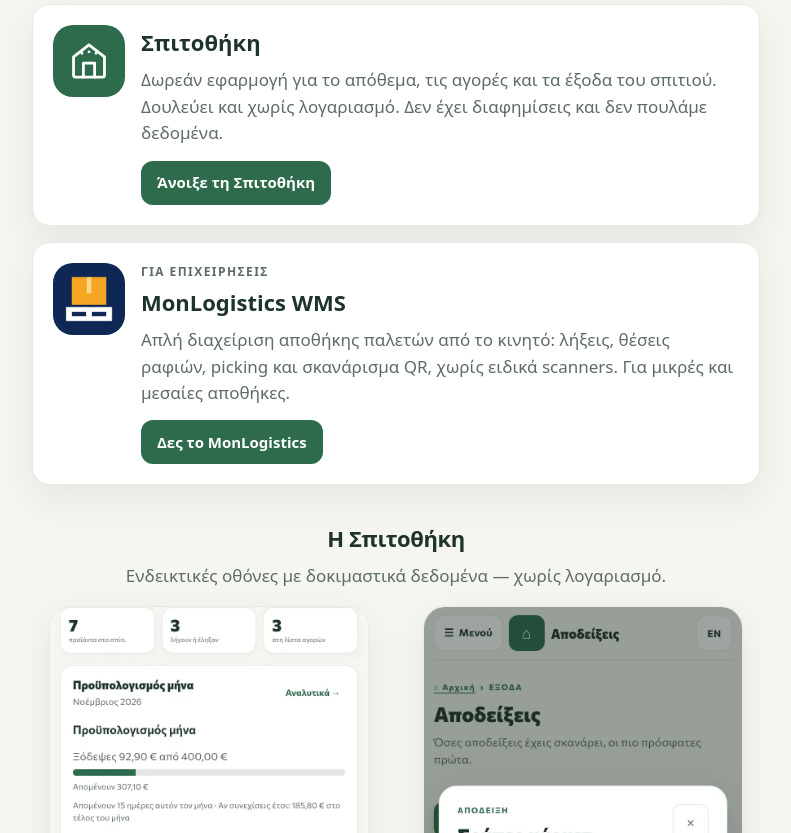
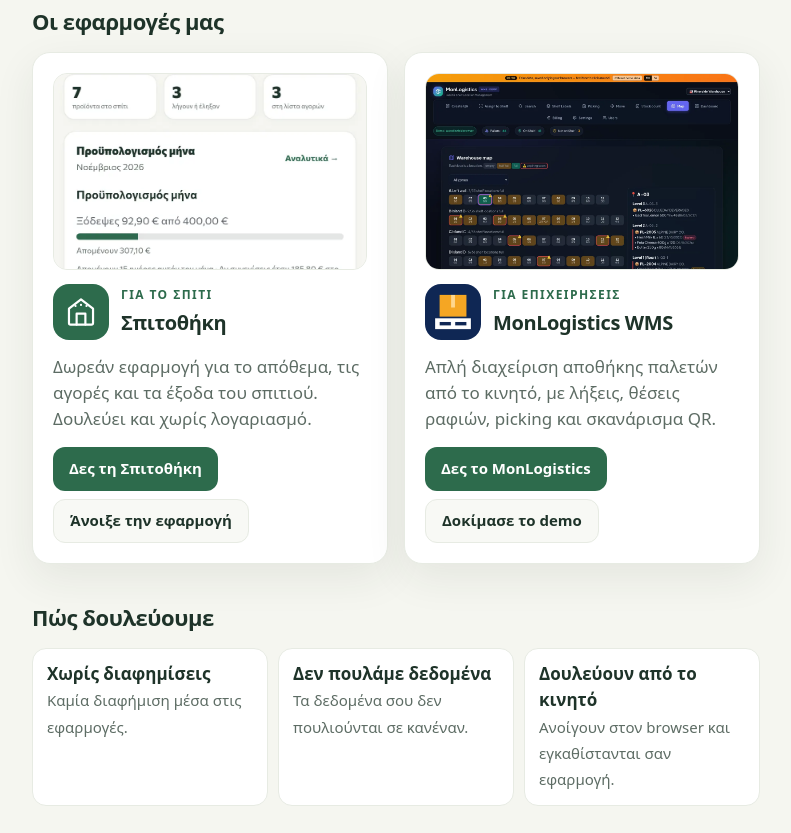
Before and after one commit to oikoslabs/oikoslabs.github.io, a plain HTML site: page index.html in a window 1280 px wide. Shown: the part 307-1140 px from the top of the page, without its empty margins (244-1035 px from the left). Drawn offline with Linux system fonts and the light colour scheme.

Commit message:
Home as neutral two-app overview; add dedicated Spitothiki page; 5-item nav; styles v6

```diff
--- a/index.html
+++ b/index.html
@@ -10,7 +10,7 @@
   <link rel="icon" href="icons/icon.svg" type="image/svg+xml">
   <link rel="icon" href="icons/icon-192.png" sizes="192x192">
   <link rel="apple-touch-icon" href="icons/apple-touch-icon.png">
-  <link rel="stylesheet" href="styles.css?v=5">
+  <link rel="stylesheet" href="styles.css?v=6">
 </head>
 <body>
   <a class="skip" href="#main">Μετάβαση στο περιεχόμενο</a>
@@ -19,6 +19,7 @@
       <a class="brand" href="index.html"><img src="icons/icon.svg" width="40" height="40" alt="">Oikos Labs</a>
       <nav aria-label="Κύρια πλοήγηση">
         <a href="index.html" aria-current="page">Αρχική</a>
+        <a href="spitothiki.html">Σπιτοθήκη</a>
         <a href="monlogistics.html">MonLogistics</a>
         <a href="privacy.html">Απόρρητο</a>
         <a href="contact.html">Επικοινωνία</a>
@@ -30,70 +31,49 @@
     <p class="eyebrow">Oikos Labs</p>
     <h1>Απλές εφαρμογές για το σπίτι και τη δουλειά</h1>
     <p class="lede">Η Oikos Labs φτιάχνει απλές εφαρμογές για το σπίτι και τη δουλειά, με σεβασμό στο απόρρητο. Χωρίς διαφημίσεις και χωρίς πώληση δεδομένων.</p>
-    <article class="card app-card">
-      <img class="mark" src="icons/icon.svg" width="72" height="72" alt="">
+
+    <section class="apps" aria-labelledby="apps-title">
+      <h2 id="apps-title">Οι εφαρμογές μας</h2>
+      <div class="app-grid">
+        <article class="card app-tile">
+          <a class="tile-shot" href="spitothiki.html" tabindex="-1" aria-hidden="true"><img src="shots/home.webp" alt="" width="390" height="844" loading="lazy"></a>
+          <div class="tile-head">
+            <img class="mark" src="icons/icon.svg" width="56" height="56" alt="">
             <div>
-        <h2>Σπιτοθήκη</h2>
-        <p>Δωρεάν εφαρμογή για το απόθεμα, τις αγορές και τα έξοδα του σπιτιού. Δουλεύει και χωρίς λογαριασμό. Δεν έχει διαφημίσεις και δεν πουλάμε δεδομένα.</p>
-        <div class="actions">
-          <a class="button button-primary" href="https://spitothiki.web.app/?src=oikoslabs">Άνοιξε τη Σπιτοθήκη</a>
+              <p class="eyebrow">Για το σπίτι</p>
+              <h3>Σπιτοθήκη</h3>
             </div>
           </div>
+          <p>Δωρεάν εφαρμογή για το απόθεμα, τις αγορές και τα έξοδα του σπιτιού. Δουλεύει και χωρίς λογαριασμό.</p>
+          <div class="actions">
+            <a class="button button-primary" href="spitothiki.html">Δες τη Σπιτοθήκη</a>
+            <a class="button button-quiet" href="https://spitothiki.web.app/?src=oikoslabs">Άνοιξε την εφαρμογή</a>
+          </div>
         </article>
-    <article class="card app-card app-card-spaced">
-      <img class="mark" src="icons/monlogistics-icon.png" width="72" height="72" alt="">
+        <article class="card app-tile">
+          <a class="tile-shot" href="monlogistics.html" tabindex="-1" aria-hidden="true"><img src="shots/monlogistics/map.webp" alt="" width="1200" height="755" loading="lazy"></a>
+          <div class="tile-head">
+            <img class="mark" src="icons/monlogistics-icon.png" width="56" height="56" alt="">
             <div>
               <p class="eyebrow">Για επιχειρήσεις</p>
-        <h2>MonLogistics WMS</h2>
-        <p>Απλή διαχείριση αποθήκης παλετών από το κινητό: λήξεις, θέσεις ραφιών, picking και σκανάρισμα QR, χωρίς ειδικά scanners. Για μικρές και μεσαίες αποθήκες.</p>
+              <h3>MonLogistics WMS</h3>
+            </div>
+          </div>
+          <p>Απλή διαχείριση αποθήκης παλετών από το κινητό, με λήξεις, θέσεις ραφιών, picking και σκανάρισμα QR.</p>
           <div class="actions">
             <a class="button button-primary" href="monlogistics.html">Δες το MonLogistics</a>
-        </div>
+            <a class="button button-quiet" href="https://monlogistics-demo.web.app/?src=oikoslabs">Δοκίμασε το demo</a>
           </div>
         </article>
-
-    <section class="shots" aria-labelledby="shots-title">
-      <h2 id="shots-title">Η Σπιτοθήκη</h2>
-      <p class="section-lead">Ενδεικτικές οθόνες με δοκιμαστικά δεδομένα — χωρίς λογαριασμό.</p>
-      <ul class="shot-grid">
-        <li>
-          <figure>
-            <img src="shots/home.webp" alt="Αρχική οθόνη της Σπιτοθήκης με προϋπολογισμό μήνα, ημερολόγιο και έξοδα" width="390" height="844">
-            <figcaption>Αρχική</figcaption>
-          </figure>
-        </li>
-        <li>
-          <figure>
-            <img src="shots/receipts.webp" alt="Απόδειξη από σούπερ μάρκετ με τα είδη και τα ποσά" width="390" height="844">
-            <figcaption>Αποδείξεις</figcaption>
-          </figure>
-        </li>
-        <li>
-          <figure>
-            <img src="shots/expiries.webp" alt="Προϊόντα στο απόθεμα που λήγουν μέσα στις επόμενες ημέρες" width="390" height="844">
-            <figcaption>Λήξεις</figcaption>
-          </figure>
-        </li>
-        <li>
-          <figure>
-            <img src="shots/calendar.webp" alt="Ημερολόγιο νοικοκυριού με λήξη προϊόντος και λογαριασμό ρεύματος" width="390" height="844">
-            <figcaption>Ημερολόγιο</figcaption>
-          </figure>
-        </li>
-      </ul>
+      </div>
     </section>
 
-    <section class="features" aria-labelledby="features-title">
-      <h2 id="features-title">Τι κάνει η Σπιτοθήκη</h2>
-      <ul class="feature-list">
-        <li>Σκανάρεις το QR απόδειξης της ΑΑΔΕ και περνάνε τα είδη και το ποσό.</li>
-        <li>Βλέπεις τι λήγει σύντομα στο απόθεμα.</li>
-        <li>Κρατάς λίστα αγορών και τη μοιράζεσαι με το νοικοκυριό, αν συνδεθείς.</li>
-        <li>Ημερολόγιο νοικοκυριού, με λήξεις, λογαριασμούς και γεγονότα.</li>
-        <li>Μηνιαίος προϋπολογισμός.</li>
-        <li>Εξαγωγή αποδείξεων σε PDF.</li>
-        <li>Συνταγές.</li>
-        <li>Καταγραφή καυσίμων και μετακινήσεων.</li>
+    <section class="principles" aria-labelledby="principles-title">
+      <h2 id="principles-title">Πώς δουλεύουμε</h2>
+      <ul class="principle-list">
+        <li><strong>Χωρίς διαφημίσεις</strong><span>Καμία διαφήμιση μέσα στις εφαρμογές.</span></li>
+        <li><strong>Δεν πουλάμε δεδομένα</strong><span>Τα δεδομένα σου δεν πουλιούνται σε κανέναν.</span></li>
+        <li><strong>Δουλεύουν από το κινητό</strong><span>Ανοίγουν στον browser και εγκαθίστανται σαν εφαρμογή.</span></li>
       </ul>
     </section>
 
--- a/styles.css
+++ b/styles.css
@@ -281,6 +281,27 @@ footer nav a { color: var(--muted); }
   .shot-grid-wide { align-items: start; }
 }
 @media (max-width: 560px) {
-  .header-inner nav { order: 3; width: 100%; gap: 0; }
-  .header-inner nav a { padding: 8px 6px; font-size: 14px; }
+  .header-inner nav { order: 3; width: 100%; gap: 0; justify-content: space-between; }
+  .header-inner nav a { padding: 8px 3px; font-size: clamp(10.5px, 3.05vw, 13px); }
 }
+
+/* v6: home overview */
+.apps, .principles { margin-top: 12px; }
+.apps h2, .principles h2 { margin: 0 0 14px; font-size: 22px; letter-spacing: -.02em; }
+.app-grid { display: grid; gap: 16px; grid-template-columns: minmax(0, 1fr); }
+@media (min-width: 640px) { .app-grid { grid-template-columns: repeat(2, minmax(0, 1fr)); } }
+.app-tile { align-content: start; gap: 14px; }
+.app-tile .tile-shot { display: block; aspect-ratio: 16 / 10; overflow: hidden; border: 1px solid var(--line); border-radius: 14px; background: var(--surface-soft); }
+.app-tile .tile-shot img { display: block; width: 100%; height: 100%; object-fit: cover; object-position: top center; }
+.tile-head { display: flex; align-items: center; gap: 12px; }
+.tile-head .mark { width: 56px; height: 56px; border-radius: 16px; flex: none; }
+.tile-head .eyebrow { margin: 0 0 2px; }
+.tile-head h3 { margin: 0; font-size: 20px; letter-spacing: -.02em; }
+.app-tile > p { margin: 0; color: var(--muted); }
+.app-tile .actions { margin-top: auto; }
+.principles { margin-top: 36px; }
+.principle-list { margin: 0; padding: 0; list-style: none; display: grid; gap: 10px; }
+@media (min-width: 640px) { .principle-list { grid-template-columns: repeat(3, minmax(0, 1fr)); } }
+.principle-list li { padding: 12px 14px; border: 1px solid var(--line); border-radius: 14px; background: var(--surface); }
+.principle-list strong { display: block; }
+.principle-list span { color: var(--muted); font-size: 15px; }
```
Also changed, not shown: contact.html (+2 -1 lines), monlogistics.html (+2 -1 lines), privacy.html (+2 -1 lines), spitothiki.html (added, +113 -0 lines). Lines whose indentation alone changed are shown as unchanged.
